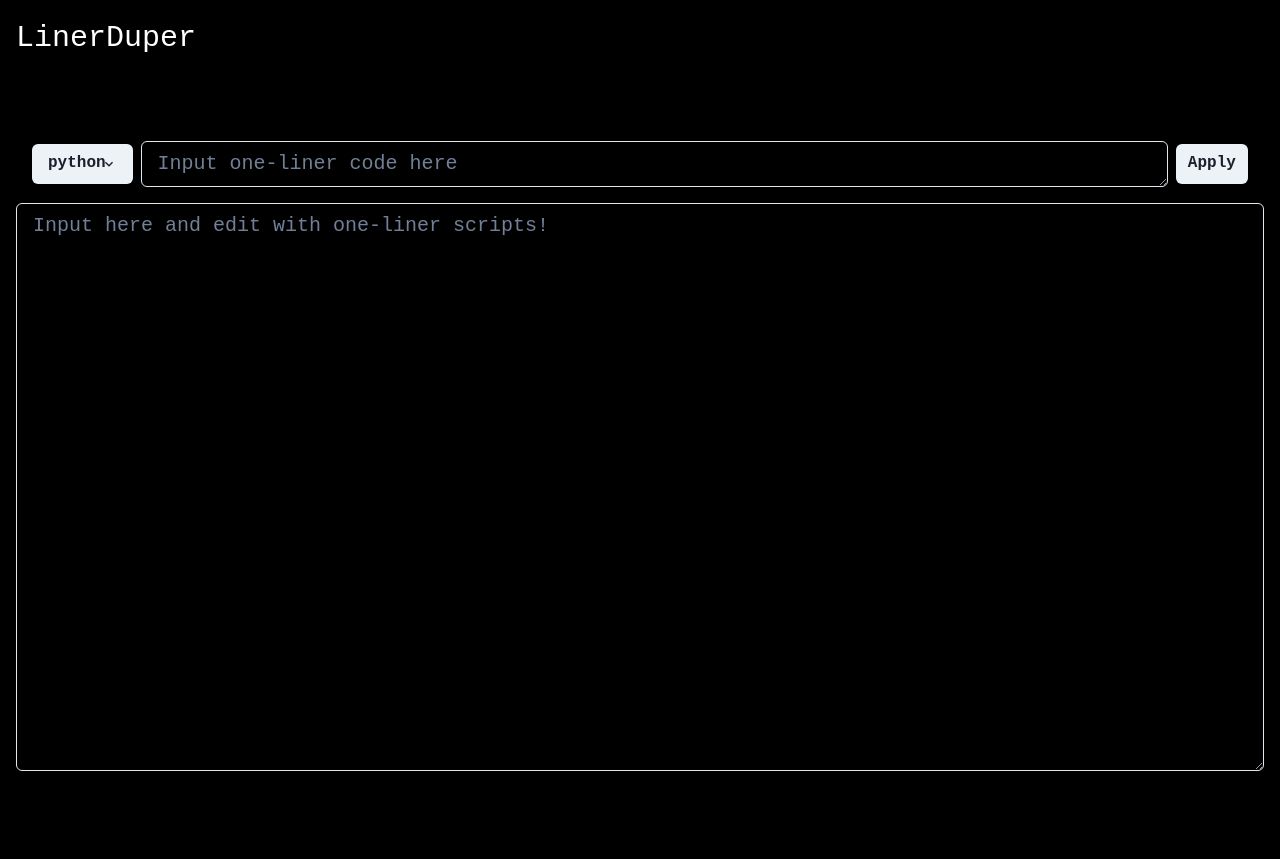
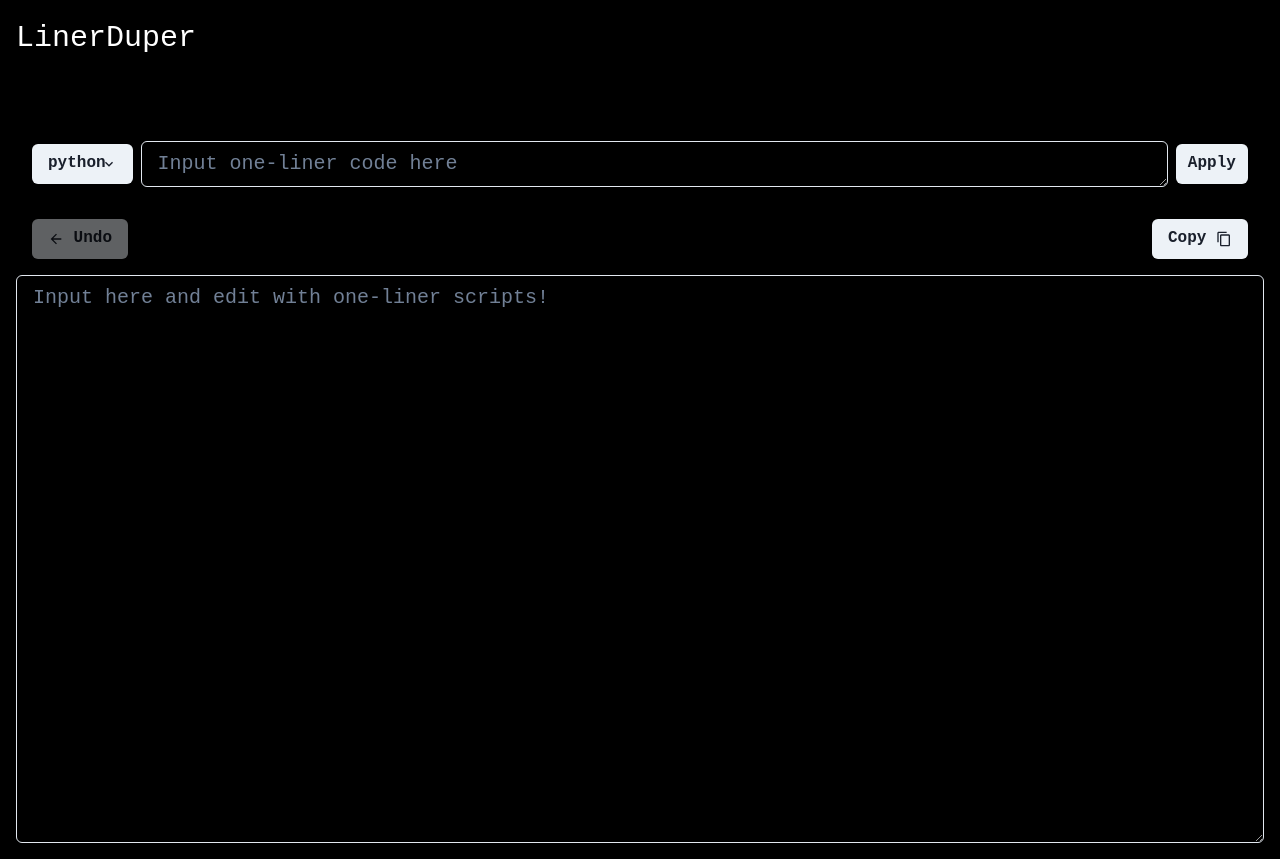
Before and after one commit to Syuparn/linerduper, a React (Vite) app: page / in a window 1280 px wide. Before the commit the page ends 800 px from the top, so only its background shows below. Built offline with nearby package versions, Linux system fonts and the light colour scheme.

Commit message:
add button

```diff
--- a/src/App.tsx
+++ b/src/App.tsx
@@ -8,9 +8,12 @@ import { SourceContext } from './contexts/SourceContext'
 import CommandMenu from './components/CommandMenu'
 import { CommandContext } from './contexts/CommandContext'
 import { runnerCommands, wasiRunners } from './wasm/handler'
+import CopyButton from './components/CopyButton'
+import UndoButton from './components/UndoButton'
 
 function App() {
   const [text, setText] = useState('')
+  const [previousText, setPreviousText] = useState('')
   const [sourceCode, setSourceCode] = useState('')
   const [command, setCommand] = useState(runnerCommands[0])
   const [isLoading, setIsLoading] = useState(false)
@@ -31,11 +34,21 @@ function App() {
       }
 
       // HACK: remove last \n added automatically
+      setPreviousText(text)
       setText(value.stdout.trimEnd())
     })
 
     // start applying
     setIsLoading(true)
+  }
+
+  const copyText = () => {
+    navigator.clipboard.writeText(text)
+  }
+
+  const undo = () => {
+    setText(previousText)
+    setPreviousText('')
   }
 
   return (
@@ -63,6 +76,18 @@ function App() {
                 isLoading={isLoading}
               />
             </HStack>
+            <HStack
+              justify='space-between'
+              padding='1rem'
+            >
+              <UndoButton
+                onClick={undo}
+                isDisabled={previousText === ''}
+              />
+              <CopyButton
+                onClick={copyText}
+              />
+            </HStack>
 
             <StdinArea />
           </CommandContext.Provider>
--- /dev/null
+++ b/src/components/CopyButton.tsx
@@ -0,0 +1,15 @@
+import { CopyIcon } from '@chakra-ui/icons'
+import { Button } from '@chakra-ui/react'
+
+function CopyButton({ onClick }: { onClick: () => void }) {
+  return (
+    <Button
+      colorScheme='gray'
+      onClick={onClick}
+    >
+      Copy&nbsp;<CopyIcon />
+    </Button>
+  )
+}
+
+export default CopyButton
--- /dev/null
+++ b/src/components/UndoButton.tsx
@@ -0,0 +1,16 @@
+import { ArrowBackIcon } from '@chakra-ui/icons'
+import { Button } from '@chakra-ui/react'
+
+function UndoButton({ onClick, isDisabled }: { onClick: () => void, isDisabled: boolean }) {
+  return (
+    <Button
+      colorScheme='gray'
+      onClick={onClick}
+      isDisabled={isDisabled}
+    >
+      <ArrowBackIcon />&nbsp;Undo
+    </Button>
+  )
+}
+
+export default UndoButton
```
